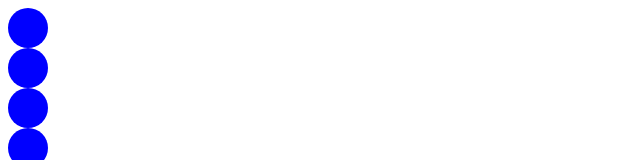
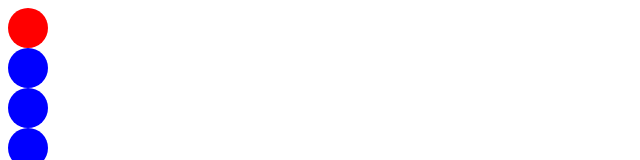
Before and after one commit to acciojob/progress-bar-RishiDevs3248, a website: page main.html in a window 1280 px wide. Shown: the top 160 px of the page, without its empty margins (0-640 px from the left). Drawn offline with Linux system fonts and the light colour scheme.

Commit message:
created a submission

```diff
--- a/main.html
+++ b/main.html
@@ -8,7 +8,7 @@
 
 <body>
 	<!-- the entire body must be written by student -->
-	<div class="circle" id="circle-1"></div>
+	<div class="circle active" id="circle-1"></div>
 	<div class="circle" id="circle-2"></div>
 	<div class="circle" id="circle-3"></div>
 	<div class="circle" id="circle-4"></div>
```
